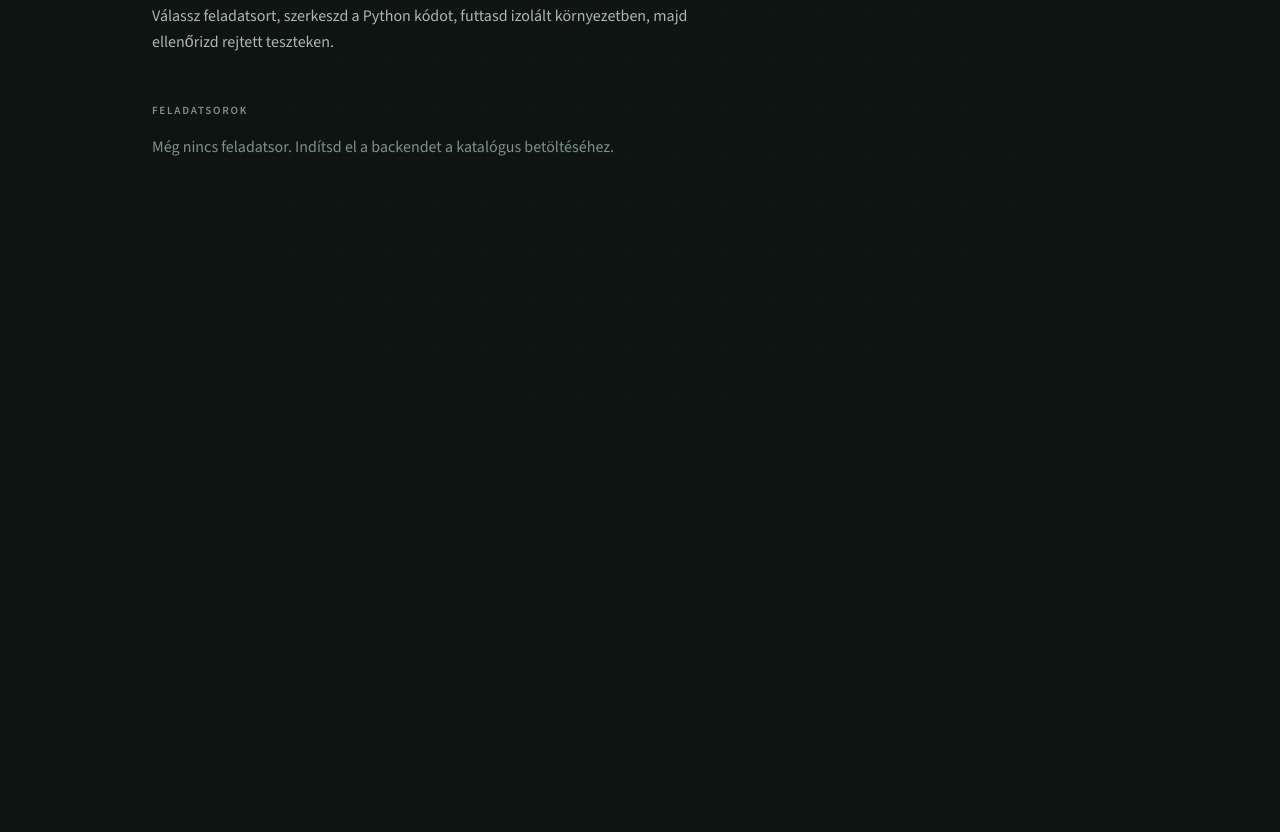
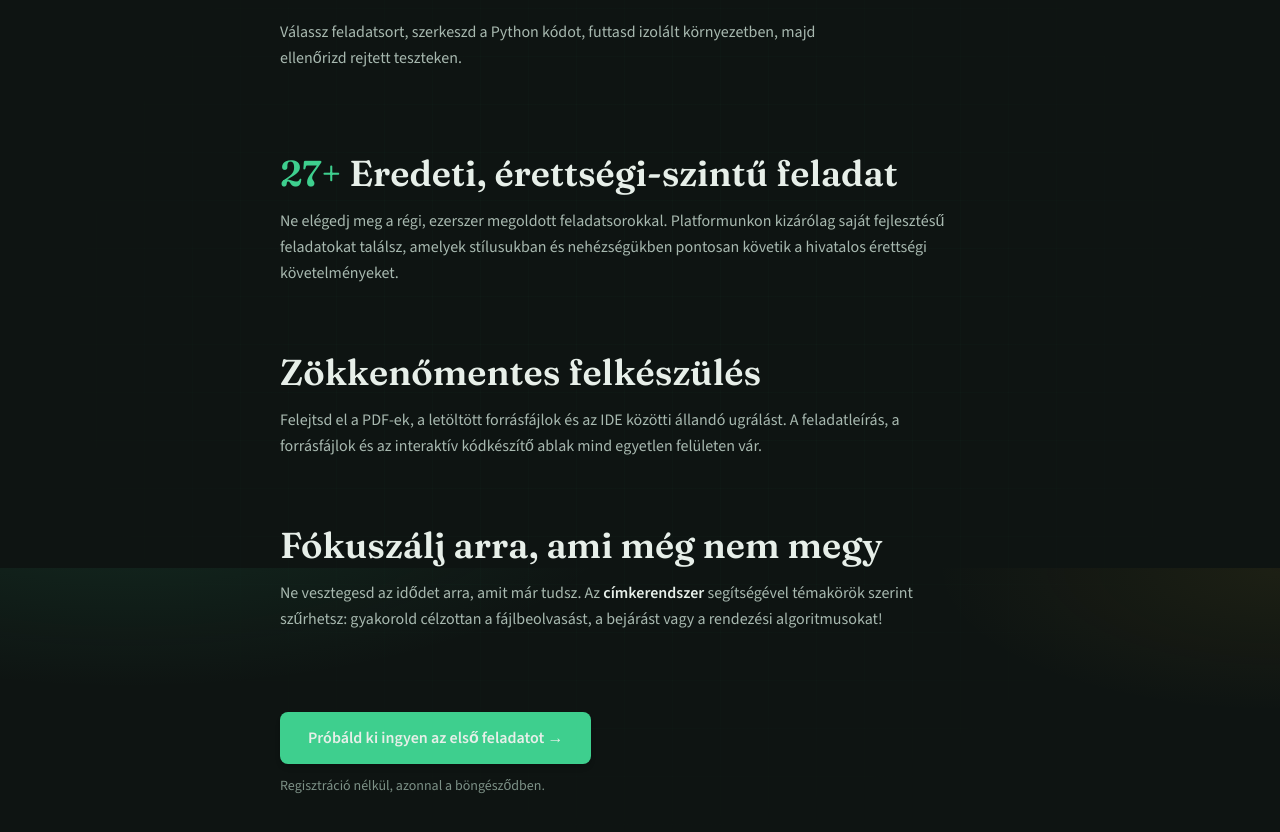
Before and after one commit to lampmilan/tutor_me, a Next.js app in the folder frontend/: page / in a window 1280 px wide. Shown: the part 232-1064 px from the top of the page. Before the commit the page ends 800 px from the top, so only its background shows below. Built offline with nearby package versions, Linux system fonts and the light colour scheme; no server answers.

Commit message:
feat: add marketing landing page at / and move exam list to /app
Co-authored-by: lampmilan <lampmilan@users.noreply.github.com>

```diff
--- /dev/null
+++ b/frontend/src/app/app/page.tsx
@@ -0,0 +1,58 @@
+import { ExamList } from "@/components/ExamList";
+import { hu } from "@/lib/messages/hu";
+import type { ExamListItem } from "@/lib/api";
+
+const API_URL =
+  process.env.API_URL || process.env.BACKEND_URL || "http://localhost:8000";
+
+async function getExams(): Promise<ExamListItem[]> {
+  try {
+    const res = await fetch(`${API_URL}/exams`, { cache: "no-store" });
+    if (!res.ok) return [];
+    return res.json();
+  } catch {
+    return [];
+  }
+}
+
+export default async function HomePage() {
+  const exams = await getExams();
+
+  return (
+    <main className="relative min-h-screen overflow-hidden">
+      <div
+        aria-hidden
+        className="pointer-events-none absolute inset-0 opacity-[0.35]"
+        style={{
+          backgroundImage:
+            "linear-gradient(rgba(62,207,142,0.06) 1px, transparent 1px), linear-gradient(90deg, rgba(62,207,142,0.06) 1px, transparent 1px)",
+          backgroundSize: "48px 48px",
+          maskImage: "radial-gradient(ellipse at center, black 30%, transparent 75%)",
+        }}
+      />
+
+      <div className="relative mx-auto flex min-h-screen max-w-5xl flex-col px-6 pb-16 pt-16">
+        <p className="mb-3 font-[family-name:var(--font-display)] text-5xl tracking-tight text-[var(--accent)] md:text-6xl">
+          VizsgaGO
+        </p>
+        <h1 className="max-w-2xl text-2xl font-medium leading-snug text-[var(--fg)] md:text-3xl">
+          {hu.home.tagline}
+        </h1>
+        <p className="mt-4 max-w-xl text-base leading-relaxed text-[var(--muted-strong)]">
+          {hu.home.subtitle}
+        </p>
+
+        <div className="mt-12">
+          <h2 className="mb-4 text-[11px] font-semibold uppercase tracking-[0.16em] text-[var(--muted)]">
+            {hu.home.examsHeading}
+          </h2>
+          {exams.length === 0 ? (
+            <p className="text-[var(--muted)]">{hu.home.noExams}</p>
+          ) : (
+            <ExamList exams={exams} />
+          )}
+        </div>
+      </div>
+    </main>
+  );
+}
--- a/frontend/src/app/page.tsx
+++ b/frontend/src/app/page.tsx
@@ -1,25 +1,12 @@
-import { ExamList } from "@/components/ExamList";
+import Link from "next/link";
 import { hu } from "@/lib/messages/hu";
-import type { ExamListItem } from "@/lib/api";
 
-const API_URL =
-  process.env.API_URL || process.env.BACKEND_URL || "http://localhost:8000";
+const TOTAL_EXAMS = 27;
 
-async function getExams(): Promise<ExamListItem[]> {
-  try {
-    const res = await fetch(`${API_URL}/exams`, { cache: "no-store" });
-    if (!res.ok) return [];
-    return res.json();
-  } catch {
-    return [];
-  }
-}
-
-export default async function HomePage() {
-  const exams = await getExams();
-
+export default function LandingPage() {
   return (
     <main className="relative min-h-screen overflow-hidden">
+      {/* grid backdrop */}
       <div
         aria-hidden
         className="pointer-events-none absolute inset-0 opacity-[0.35]"
@@ -27,11 +14,13 @@ export default async function HomePage() {
           backgroundImage:
             "linear-gradient(rgba(62,207,142,0.06) 1px, transparent 1px), linear-gradient(90deg, rgba(62,207,142,0.06) 1px, transparent 1px)",
           backgroundSize: "48px 48px",
-          maskImage: "radial-gradient(ellipse at center, black 30%, transparent 75%)",
+          maskImage:
+            "radial-gradient(ellipse at center, black 30%, transparent 75%)",
         }}
       />
 
-      <div className="relative mx-auto flex min-h-screen max-w-5xl flex-col px-6 pb-16 pt-16">
+      <div className="relative mx-auto flex max-w-3xl flex-col px-6 pb-24 pt-20">
+        {/* ── Hero (copied from current landing) ── */}
         <p className="mb-3 font-[family-name:var(--font-display)] text-5xl tracking-tight text-[var(--accent)] md:text-6xl">
           VizsgaGO
         </p>
@@ -42,15 +31,57 @@ export default async function HomePage() {
           {hu.home.subtitle}
         </p>
 
-        <div className="mt-12">
-          <h2 className="mb-4 text-[11px] font-semibold uppercase tracking-[0.16em] text-[var(--muted)]">
-            {hu.home.examsHeading}
-          </h2>
-          {exams.length === 0 ? (
-            <p className="text-[var(--muted)]">{hu.home.noExams}</p>
-          ) : (
-            <ExamList exams={exams} />
-          )}
+        {/* ── USP sections ── */}
+        <div className="mt-20 flex flex-col gap-16">
+
+          {/* USP 1 */}
+          <section className="flex flex-col gap-3">
+            <h2 className="font-[family-name:var(--font-display)] text-3xl font-semibold leading-tight text-[var(--fg)] md:text-4xl">
+              <span className="text-[var(--accent)]">{TOTAL_EXAMS}+</span> Eredeti, érettségi-szintű feladat
+            </h2>
+            <p className="max-w-2xl text-base leading-relaxed text-[var(--muted-strong)]">
+              Ne elégedj meg a régi, ezerszer megoldott feladatsorokkal. Platformunkon kizárólag saját
+              fejlesztésű feladatokat találsz, amelyek stílusukban és nehézségükben pontosan követik a
+              hivatalos érettségi követelményeket.
+            </p>
+          </section>
+
+          {/* USP 2 */}
+          <section className="flex flex-col gap-3">
+            <h2 className="font-[family-name:var(--font-display)] text-3xl font-semibold leading-tight text-[var(--fg)] md:text-4xl">
+              Zökkenőmentes felkészülés
+            </h2>
+            <p className="max-w-2xl text-base leading-relaxed text-[var(--muted-strong)]">
+              Felejtsd el a PDF-ek, a letöltött forrásfájlok és az IDE közötti állandó ugrálást.
+              A feladatleírás, a forrásfájlok és az interaktív kódkészítő ablak mind egyetlen felületen vár.
+            </p>
+          </section>
+
+          {/* USP 3 */}
+          <section className="flex flex-col gap-3">
+            <h2 className="font-[family-name:var(--font-display)] text-3xl font-semibold leading-tight text-[var(--fg)] md:text-4xl">
+              Fókuszálj arra, ami még nem megy
+            </h2>
+            <p className="max-w-2xl text-base leading-relaxed text-[var(--muted-strong)]">
+              Ne vesztegesd az idődet arra, amit már tudsz. Az{" "}
+              <span className="font-semibold text-[var(--fg)]">címkerendszer</span> segítségével témakörök
+              szerint szűrhetsz: gyakorold célzottan a fájlbeolvasást, a bejárást vagy a rendezési
+              algoritmusokat!
+            </p>
+          </section>
+        </div>
+
+        {/* ── CTA ── */}
+        <div className="mt-20 flex flex-col items-start gap-3">
+          <Link
+            href="/app"
+            className="inline-flex items-center rounded-lg bg-[var(--accent)] px-7 py-3.5 text-base font-semibold text-[var(--bg)] shadow-md transition-opacity hover:opacity-90 active:opacity-75"
+          >
+            Próbáld ki ingyen az első feladatot →
+          </Link>
+          <p className="text-sm text-[var(--muted)]">
+            Regisztráció nélkül, azonnal a böngésződben.
+          </p>
         </div>
       </div>
     </main>
```
